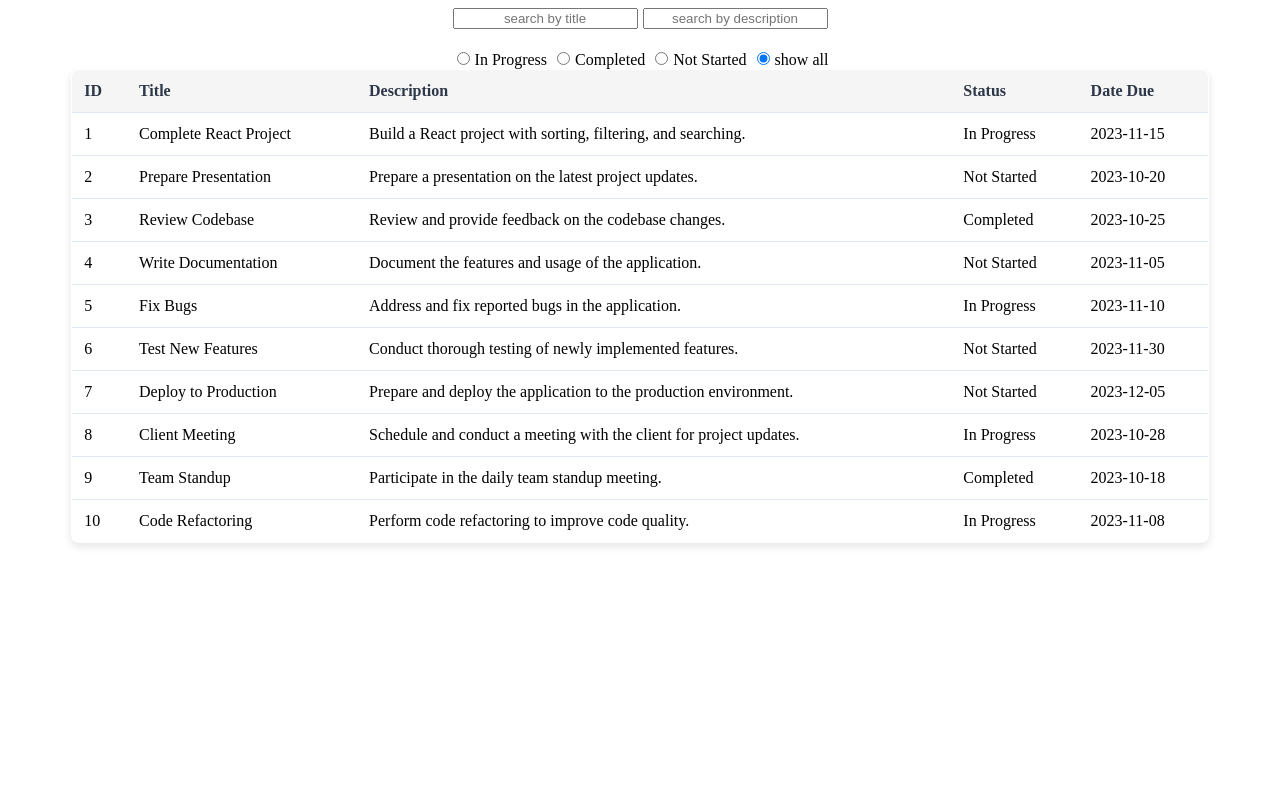
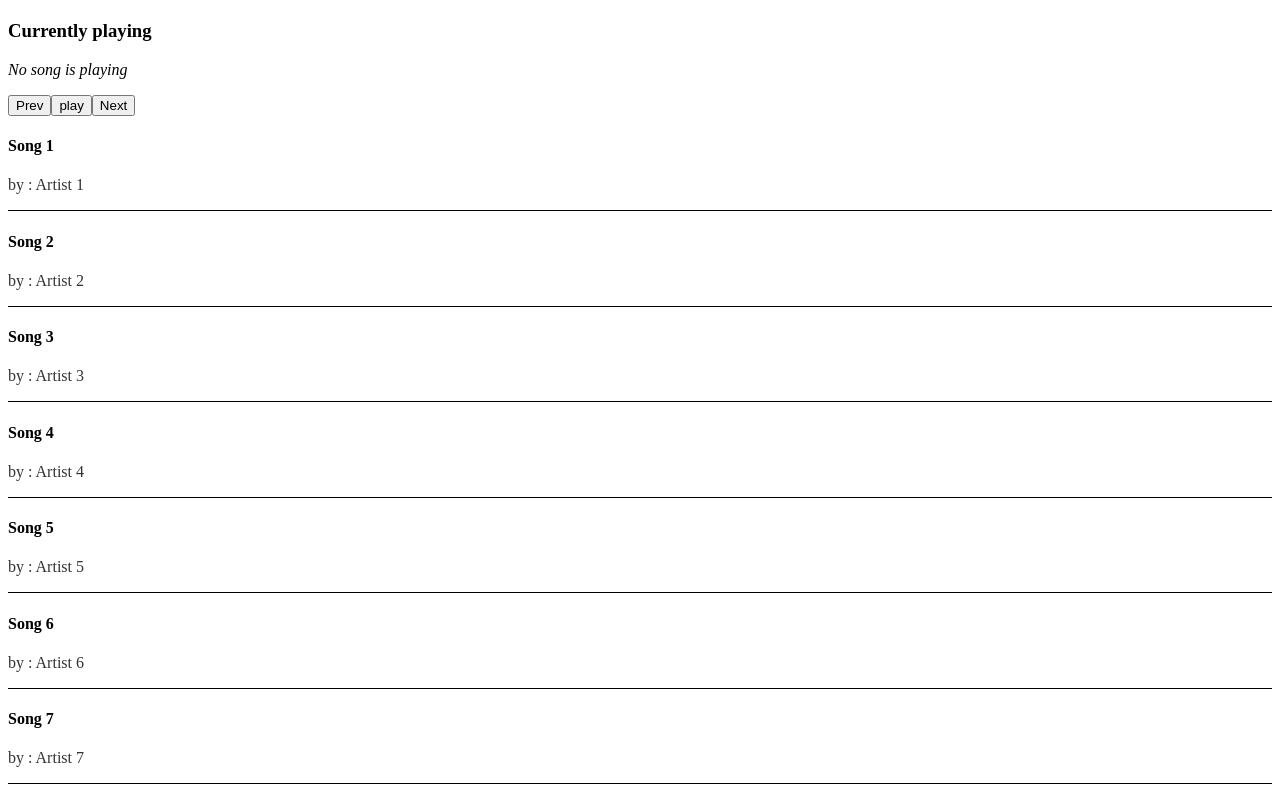
Before and after one commit to feisal-Codes/react_prac, a React (Create React App) app: page / in a window 1280 px wide. Shown: the top 800 px of the page. Built offline with nearby package versions, Linux system fonts and the light colour scheme; the HTML template or start-up script is replaced by a standard one.

Commit message:
simplified music player logic

```diff
--- a/package.json
+++ b/package.json
@@ -8,17 +8,19 @@
   ],
   "main": "src/index.js",
   "dependencies": {
+    "autoprefixer": "^10.4.16",
     "loader-utils": "3.2.1",
+    "postcss": "^8.4.31",
     "react": "18.2.0",
     "react-dom": "18.2.0",
     "react-icons": "^4.8.0",
     "react-router": "6.9.0",
     "react-router-dom": "6.10.0",
-    "react-scripts": "5.0.1",
-    "tailwindcss": "3.2.7"
+    "react-scripts": "5.0.1"
   },
   "devDependencies": {
     "@babel/runtime": "7.13.8",
+    "tailwindcss": "^3.3.3",
     "typescript": "4.1.3"
   },
   "scripts": {
--- a/src/roadToLearnReactBook/reactFundamentals/index.jsx
+++ b/src/roadToLearnReactBook/reactFundamentals/index.jsx
@@ -12,6 +12,7 @@ import EventBubbling from "./eventBubbling";
 import GenericComponents from "./genericComponents";
 import HackerStories from "./hackerStrories";
 import MiniMovieApp from "./movies";
+import MusicPlayer from "./musicPlayer";
 import CounterCharacter from "./practises/counterCharacter";
 import Home from "./practises/renderProps";
 import TasksManagement from "./tasks";
@@ -46,7 +47,8 @@ const Fundamentals = () => {
       {/* <CounterCharacter /> */}
       {/* <Home /> */}
       {/* <MiniMovieApp /> */}
-      <TasksManagement />
+      {/* <TasksManagement /> */}
+      <MusicPlayer />
     </>
   );
 };
--- /dev/null
+++ b/src/roadToLearnReactBook/reactFundamentals/musicPlayer/currentSong.jsx
@@ -0,0 +1,22 @@
+const CurrentSong = ({ song }) => {
+  return (
+    <>
+      {song ? (
+        <p>
+          <i>
+            {song.title}
+
+            {" by " + song.artist + " is "}
+            {song.status}
+          </i>
+        </p>
+      ) : (
+        <p>
+          <i>No song is playing </i>
+        </p>
+      )}
+    </>
+  );
+};
+
+export default CurrentSong;
--- /dev/null
+++ b/src/roadToLearnReactBook/reactFundamentals/musicPlayer/data.js
@@ -0,0 +1,74 @@
+const songs = [
+  {
+    id: 1,
+    title: "Song 1",
+    artist: "Artist 1",
+    url: "song1.mp3",
+    status: "not playing",
+  },
+  {
+    id: 2,
+    title: "Song 2",
+    artist: "Artist 2",
+    url: "song2.mp3",
+    status: "not playing",
+  },
+  {
+    id: 3,
+    title: "Song 3",
+    artist: "Artist 3",
+    url: "song3.mp3",
+    status: "not playing",
+  },
+  {
+    id: 4,
+    title: "Song 4",
+    artist: "Artist 4",
+    url: "song4.mp3",
+    status: "not playing",
+  },
+  {
+    id: 5,
+    title: "Song 5",
+    artist: "Artist 5",
+    url: "song5.mp3",
+    status: "not playing",
+  },
+  {
+    id: 6,
+    title: "Song 6",
+    artist: "Artist 6",
+    url: "song6.mp3",
+    status: "not playing",
+  },
+  {
+    id: 7,
+    title: "Song 7",
+    artist: "Artist 7",
+    url: "song7.mp3",
+    status: "not playing",
+  },
+  {
+    id: 8,
+    title: "Song 8",
+    artist: "Artist 8",
+    url: "song8.mp3",
+    status: "not playing",
+  },
+  {
+    id: 9,
+    title: "Song 9",
+    artist: "Artist 9",
+    url: "song9.mp3",
+    status: "not playing",
+  },
+  {
+    id: 10,
+    title: "Song 10",
+    artist: "Artist 10",
+    url: "song10.mp3",
+    status: "not playing",
+  },
+];
+
+export default songs;
--- /dev/null
+++ b/src/roadToLearnReactBook/reactFundamentals/musicPlayer/index.js
@@ -0,0 +1,109 @@
+import { useState } from "react";
+import songs from "./data";
+import SongLists from "./songList";
+import PlayerControls from "./playerControls";
+import CurrentSong from "./currentSong";
+const MusicPlayer = () => {
+  const [currentSong, setCurrentSong] = useState("");
+  const [togglePlay, setTogglePlay] = useState("play");
+  const [songsList, setSongsList] = useState(songs);
+  console.log(currentSong);
+  const handlePlay = () => {
+    if (!currentSong) {
+      let playingSong = songsList[0];
+      playingSong.status = "playing";
+      let updatedSongs = [playingSong, ...songs.slice(1)];
+      setCurrentSong(playingSong);
+      setSongsList(updatedSongs);
+    } else {
+      setCurrentSong((prev) => {
+        if (prev.status === "paused" || prev.status === "not playing") {
+          return { ...prev, status: "playing" };
+        }
+      });
+    }
+    setTogglePlay("pause");
+  };
+
+  const handleNext = (playList) => {
+    let lastIndex = songsList.length - 1;
+    //get index of song whose id is in the current song
+    if (currentSong) {
+      setTogglePlay("pause");
+
+      let currSongIndex = playList.findIndex(
+        (song) => song.id === currentSong.id
+      );
+      if (currSongIndex + 1 <= lastIndex) {
+        let oldSong = playList[currSongIndex];
+        oldSong.status = "not playing";
+        let newSong = {};
+        newSong = playList[currSongIndex + 1];
+        newSong.status = "playing";
+        setCurrentSong(() => newSong);
+      }
+    }
+  };
+
+  const handlePrev = (playList) => {
+    let firstIndex = 0;
+    //get index of song whose id is in the current song
+    if (currentSong) {
+      setTogglePlay("pause");
+      let currSongIndex = playList.findIndex(
+        (song) => song.id === currentSong.id
+      );
+      if (currSongIndex - 1 >= firstIndex) {
+        let oldSong = playList[currSongIndex];
+        oldSong.status = "not playing";
+        let newSong = {};
+        newSong = playList[currSongIndex - 1];
+        newSong.status = "playing";
+        setCurrentSong(() => newSong);
+      }
+    }
+  };
+
+  const handlePause = () => {
+    setCurrentSong((prev) => ({
+      ...prev,
+      status: "paused",
+    }));
+    setTogglePlay("play");
+  };
+
+  const handleClick = (control) => {
+    let playList = [...songsList];
+
+    // check if any song is playing
+    if (control === "play") {
+      handlePlay();
+    } else if (
+      control === "pause" &&
+      currentSong &&
+      currentSong.status === "playing"
+    ) {
+      handlePause();
+    } else if (control === "next" && currentSong) {
+      handleNext(playList);
+    } else if (control === "prev" && currentSong) {
+      handlePrev(playList);
+    }
+  };
+  return (
+    <>
+      <div>
+        <h3>Currently playing</h3>
+        <CurrentSong song={currentSong} />
+      </div>
+      <div>
+        <PlayerControls handleClick={handleClick} toggle={togglePlay} />
+      </div>
+      <div>
+        <SongLists songs={songsList} />
+      </div>
+    </>
+  );
+};
+
+export default MusicPlayer;
--- /dev/null
+++ b/src/roadToLearnReactBook/reactFundamentals/musicPlayer/playerControls.jsx
@@ -0,0 +1,11 @@
+const PlayerControls = ({ handleClick, toggle }) => {
+  return (
+    <div>
+      <button onClick={() => handleClick("prev")}>Prev </button>
+      <button onClick={() => handleClick(toggle)}>{toggle}</button>
+      <button onClick={() => handleClick("next")}>Next </button>
+    </div>
+  );
+};
+
+export default PlayerControls;
--- /dev/null
+++ b/src/roadToLearnReactBook/reactFundamentals/musicPlayer/songList.jsx
@@ -0,0 +1,19 @@
+const SongLists = ({ songs }) => {
+  return (
+    <>
+      {songs.map((song) => (
+        <div
+          key={song.id}
+          style={{
+            borderBottom: "1px black solid",
+          }}
+        >
+          <h4>{song.title}</h4>
+          <p style={{ color: "#333" }}>by : {song.artist}</p>
+        </div>
+      ))}
+    </>
+  );
+};
+
+export default SongLists;
--- a/src/styles.css
+++ b/src/styles.css
@@ -12,6 +12,7 @@
   /* gap: 10px; */
   flex-wrap: wrap;
 }
+
 flex-1 {
   flex: 1;
 }
@@ -27,6 +28,7 @@ flex-1 {
 .justify-center {
   justify-content: center;
 }
+
 justify-around {
   justify-content: space-around;
 }
@@ -34,6 +36,7 @@ justify-around {
 justify-between {
   justify-content: space-between;
 }
+
 table {
   width: 80%;
   border-collapse: collapse;
```
Also changed, not shown: tailwind.config.js (added, +8 -0 lines), 1 other file (tests, documents, lock files or other folders).
